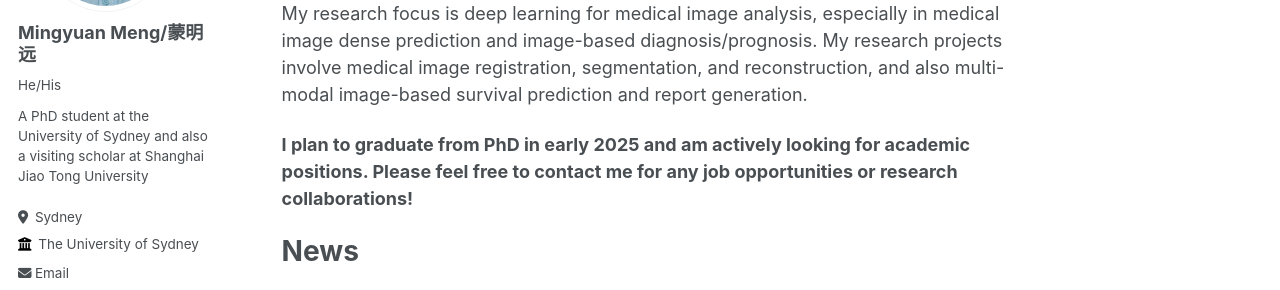
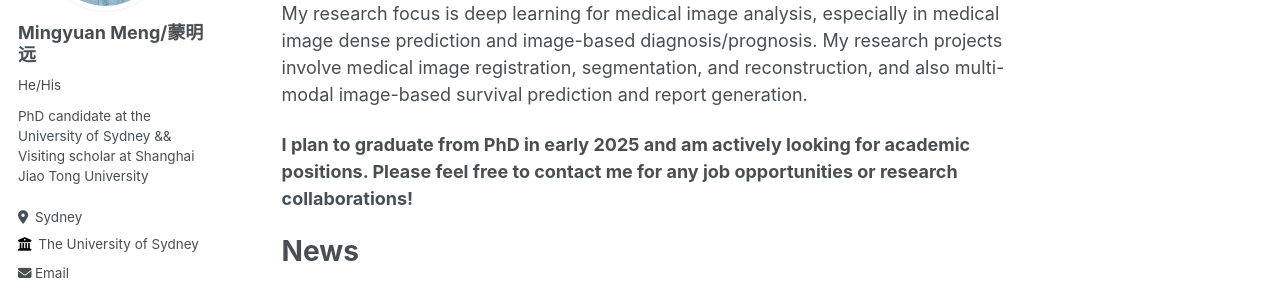
Before and after one commit to MungoMeng/mungomeng.github.io, a Jekyll site: the page built from _pages/about.md, in a window 1280 px wide. Shown: the part 334-624 px from the top of the page. Built offline with Jekyll 4.4.1, drawn with Linux system fonts in a browser that asks for light colours; some web fonts are replaced.

Commit message:
Update _config.yml

```diff
--- a/_config.yml
+++ b/_config.yml
@@ -24,7 +24,7 @@ author:
   avatar           : "profile.png"
   name             : "Mingyuan Meng/蒙明远"
   pronouns         : "He/His"
-  bio              : "A PhD student at the University of Sydney and also a visiting scholar at Shanghai Jiao Tong University"
+  bio              : "PhD candidate at the University of Sydney && Visiting scholar at Shanghai Jiao Tong University"
   location         : "Sydney"
   employer         : "The University of Sydney"
   uri              : # URL
```
